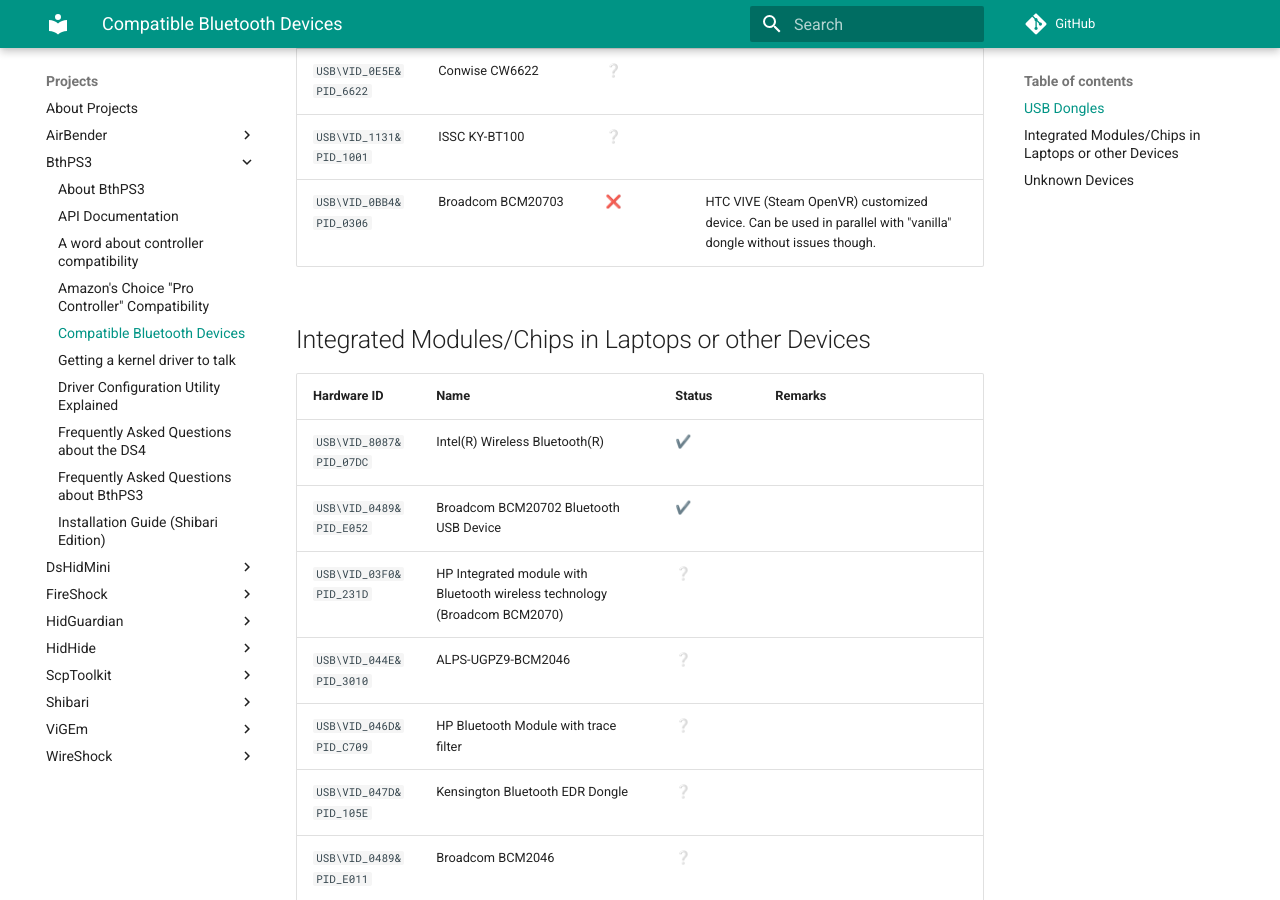
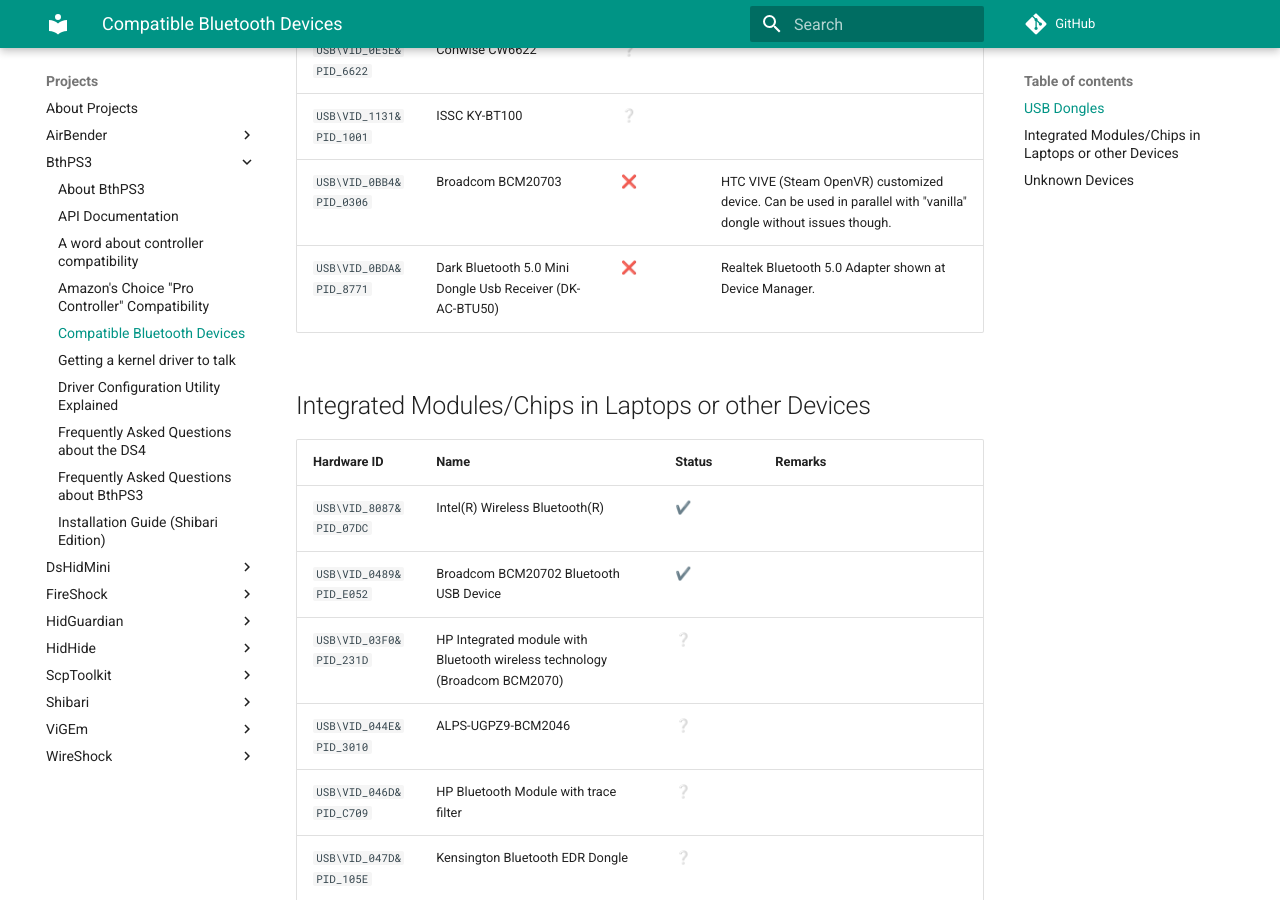
Before and after one commit to nefarius/ViGEm.github.io, an MkDocs documentation site: the page built from docs/projects/BthPS3/Compatible-Bluetooth-Devices.md, in a window 1280 px wide and 900 px high, scrolled down 913 px. Built offline with MkDocs 1.6.1 and Material for MkDocs 9.7.7, drawn with Linux system fonts in a browser that asks for light colours; comment, search, counter and statistics services are not loaded.

Commit message:
Update Compatibility BT Devices DK-AC-BTU50
Event Viewer Warning : The command sent to the adapter has timed out; adapter did not respond.
OS: W11 PRO
Bluetooth Device: USB DONGLE - Dark Bluetooth 5.0 Mini Dongle Usb Receiver (DK-AC-BTU50)
Joystick: Fake Controller - Polosmart Psg04 Wireless Ps3 Gamepad POLO-214

```diff
--- a/docs/projects/BthPS3/Compatible-Bluetooth-Devices.md
+++ b/docs/projects/BthPS3/Compatible-Bluetooth-Devices.md
@@ -19,6 +19,7 @@
 `USB\VID_0E5E&PID_6622` | Conwise CW6622 | ❔ |
 `USB\VID_1131&PID_1001` | ISSC KY-BT100 | ❔ |
 `USB\VID_0BB4&PID_0306` | Broadcom BCM20703 | ❌ | HTC VIVE (Steam OpenVR) customized device. Can be used in parallel with "vanilla" dongle without issues though.
+`USB\VID_0BDA&PID_8771` | Dark Bluetooth 5.0 Mini Dongle Usb Receiver (DK-AC-BTU50) | ❌ | Realtek Bluetooth 5.0 Adapter shown at Device Manager.
 
 ## Integrated Modules/Chips in Laptops or other Devices
 
```
